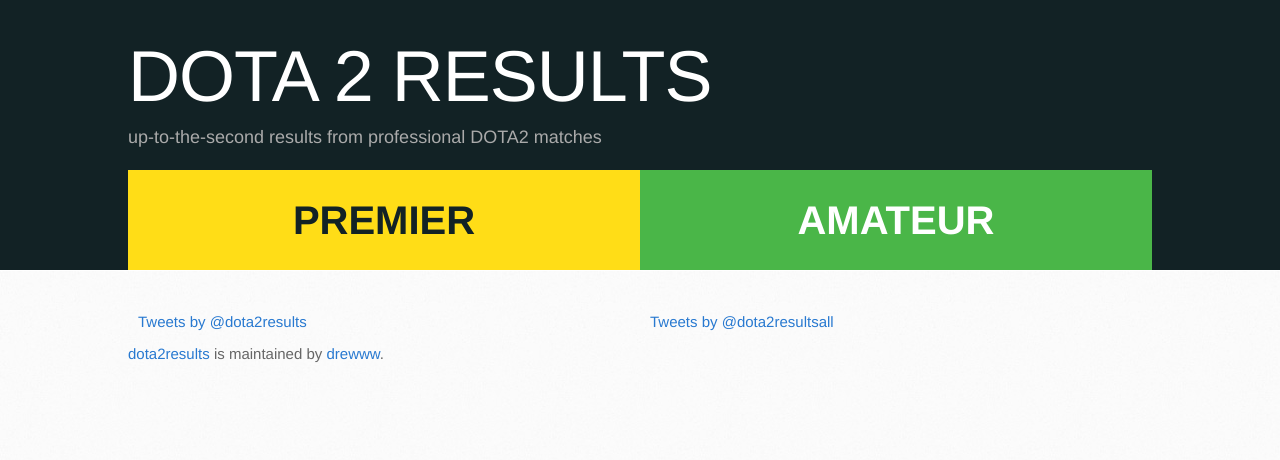
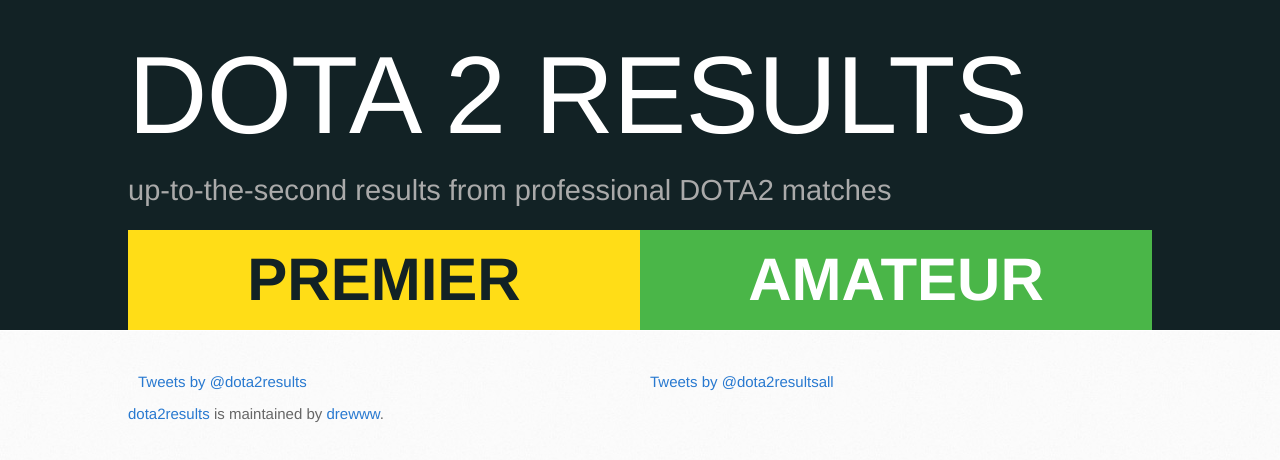
Before and after one commit to drewww/dota2results, a plain HTML site: page index.html in a window 1280 px wide. Drawn offline with Linux system fonts and the light colour scheme.

Commit message:
Tweaking font sizes.

```diff
--- a/stylesheets/stylesheet.css
+++ b/stylesheets/stylesheet.css
@@ -72,7 +72,7 @@
 
 header h1 {
   letter-spacing: -1px;
-  font-size: 72px;
+  font-size: 110px;
   color: #fff;
   line-height: 1;
   margin-bottom: 0.2em;
@@ -80,11 +80,10 @@
 }
 
 header h2 {
-  font-size: 18px;
+  font-size: 29px;
   color: #aaa;
   font-weight: normal;
   line-height: 1.3;
-  width: 540px;
   letter-spacing: 0;
 }
 
@@ -95,8 +94,8 @@
 
   font-weight: bold;
   margin-top: 20px;
-  padding: 20px;
-  font-size: 40px;
+  padding: 5px;
+  font-size: 60px;
 
   box-sizing: border-box;
   margin-bottom: 0px;
```
